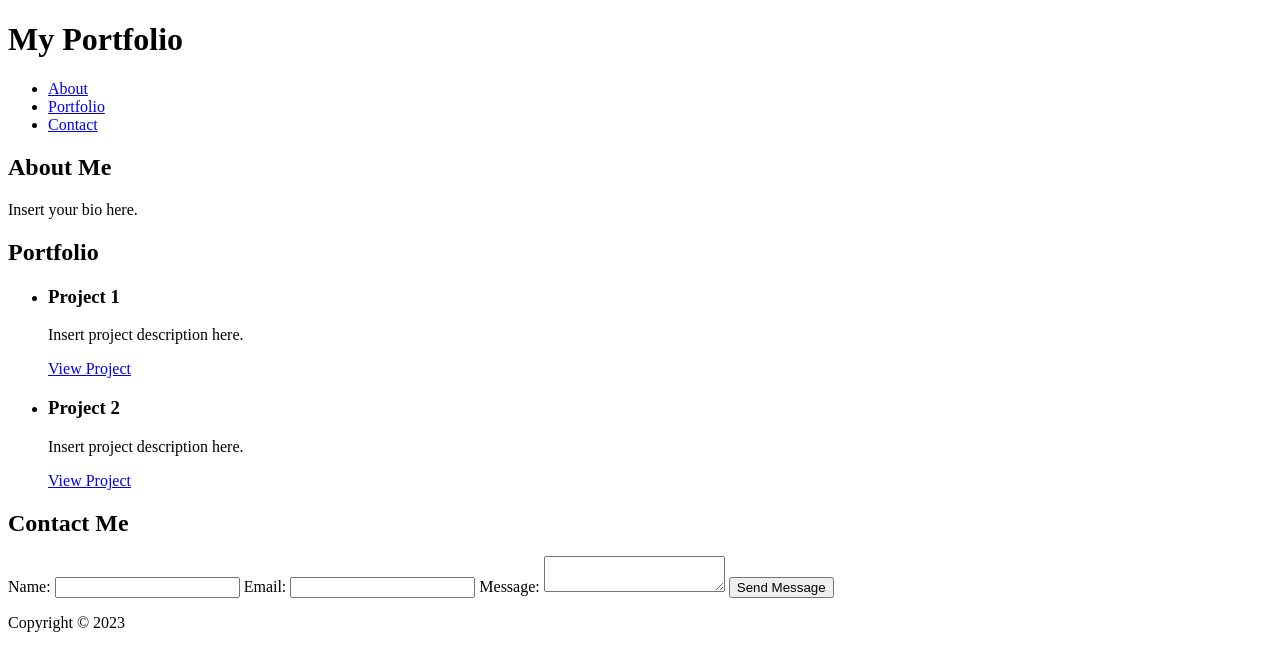
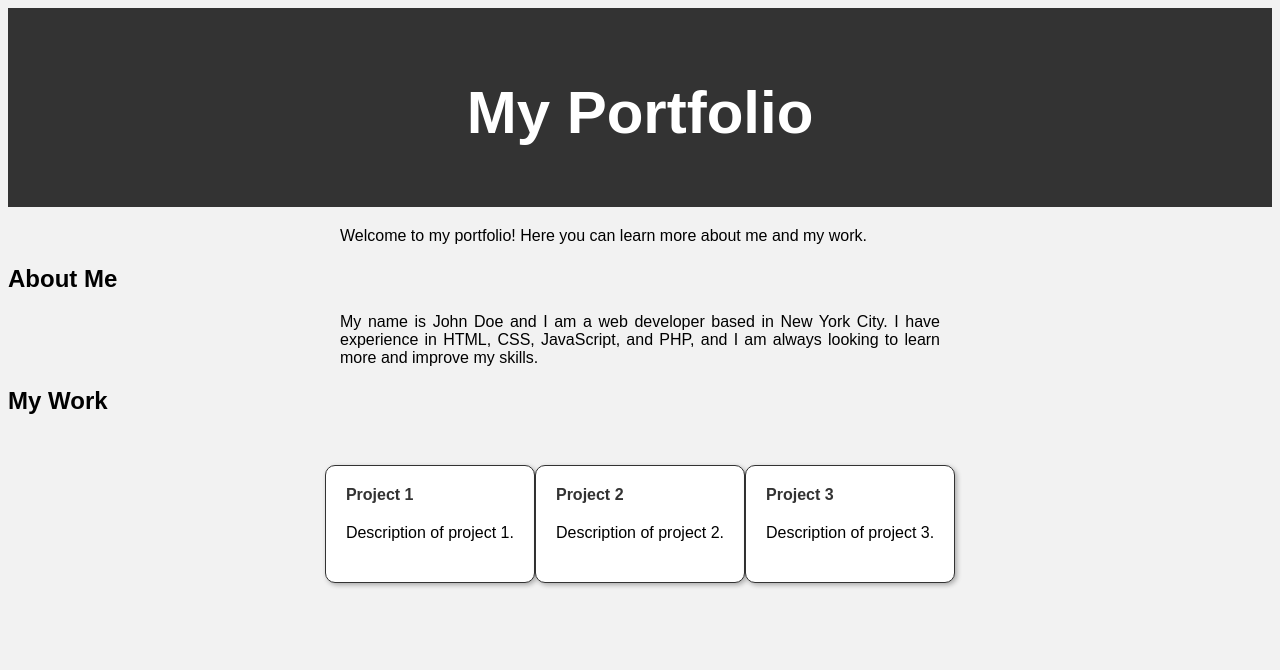
Before and after one commit to Helen-sew/Portfolio, a plain HTML site: page index.html in a window 1280 px wide. Drawn offline with Linux system fonts and the light colour scheme.

Commit message:
Update index.html

```diff
--- a/index.html
+++ b/index.html
@@ -16,59 +16,74 @@
 <!DOCTYPE html>
 <html>
 <head>
+	<title>My Portfolio</title>
 	<meta charset="UTF-8">
-    <title>My Portfolio</title>
+	<meta name="viewport" content="width=device-width, initial-scale=1.0">
 	<style>
-      /* CSS styles go here */
+		body {
+			font-family: Arial, sans-serif;
+			background-color: #f2f2f2;
+		}
+		header {
+			background-color: #333;
+			color: #fff;
+			padding: 20px;
+			text-align: center;
+			font-size: 30px;
+		}
+		h1 {
+			margin-top: 50px;
+			text-align: center;
+		}
+		p {
+			margin: 20px auto;
+			max-width: 600px;
+			text-align: justify;
+		}
+		ul {
+			list-style-type: none;
+			margin: 50px auto;
+			padding: 0;
+			display: table;
+		}
+		li {
+			display: table-cell;
+			padding: 20px;
+			border: 1px solid #333;
+			border-radius: 10px;
+			background-color: #fff;
+			box-shadow: 2px 2px 5px rgba(0,0,0,0.3);
+		}
+		a {
+			color: #333;
+			text-decoration: none;
+			font-weight: bold;
+		}
 	</style>
 </head>
 <body>
 	<header>
 		<h1>My Portfolio</h1>
-      <nav>
-        <ul>
-          <li><a href="#about">About</a></li>
-          <li><a href="#portfolio">Portfolio</a></li>
-          <li><a href="#contact">Contact</a></li>
-        </ul>
-      </nav>
 	</header>
 	<main>
-      <section id="about">
+		<p>Welcome to my portfolio! Here you can learn more about me and my work.</p>
 		<h2>About Me</h2>
-        <p>Insert your bio here.</p>
-      </section>
-      <section id="portfolio">
-        <h2>Portfolio</h2>
+		<p>My name is John Doe and I am a web developer based in New York City. I have experience in HTML, CSS, JavaScript, and PHP, and I am always looking to learn more and improve my skills.</p>
+		<h2>My Work</h2>
 		<ul>
 			<li>
-            <h3>Project 1</h3>
-            <p>Insert project description here.</p>
-            <a href="#">View Project</a>
+				<a href="#">Project 1</a>
+				<p>Description of project 1.</p>
 			</li>
 			<li>
-            <h3>Project 2</h3>
-            <p>Insert project description here.</p>
-            <a href="#">View Project</a>
+				<a href="#">Project 2</a>
+				<p>Description of project 2.</p>
 			</li>
-          <!-- Add more projects here as needed -->
+			<li>
+				<a href="#">Project 3</a>
+				<p>Description of project 3.</p>
+			</li>
 		</ul>
-      </section>
-      <section id="contact">
-        <h2>Contact Me</h2>
-        <form action="#" method="post">
-          <label for="name">Name:</label>
-          <input type="text" id="name" name="name" required>
-          <label for="email">Email:</label>
-          <input type="email" id="email" name="email" required>
-          <label for="message">Message:</label>
-          <textarea id="message" name="message" required></textarea>
-          <button type="submit">Send Message</button>
-        </form>
-      </section>
 	</main>
-    <footer>
-      <p>Copyright &copy; 2023</p>
-    </footer>
 </body>
 </html>
```
Lines whose indentation alone changed are shown as unchanged.
